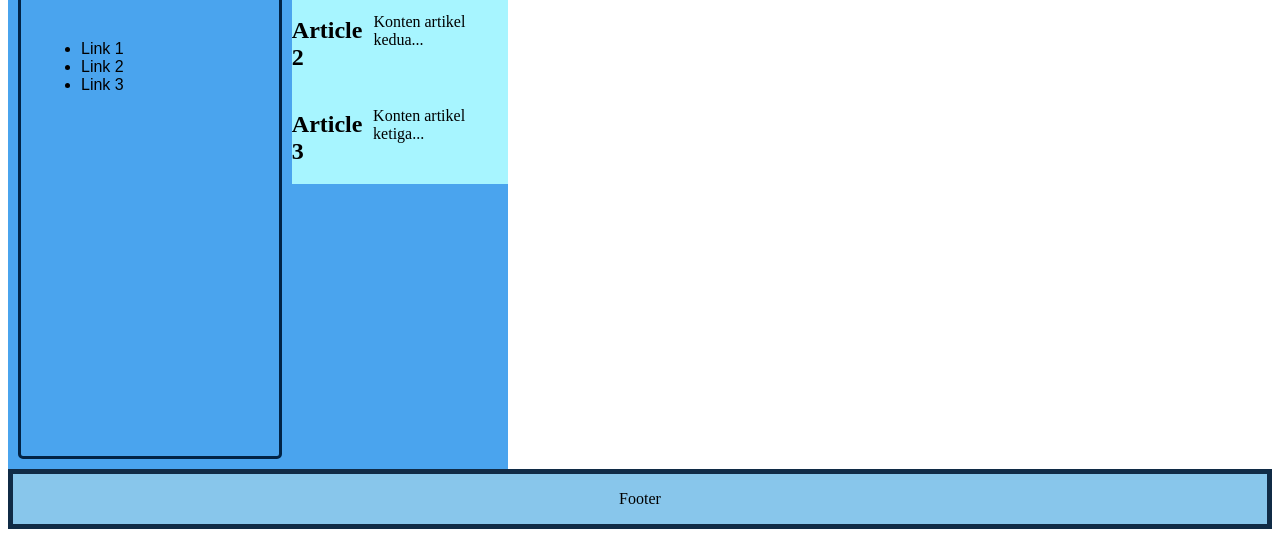
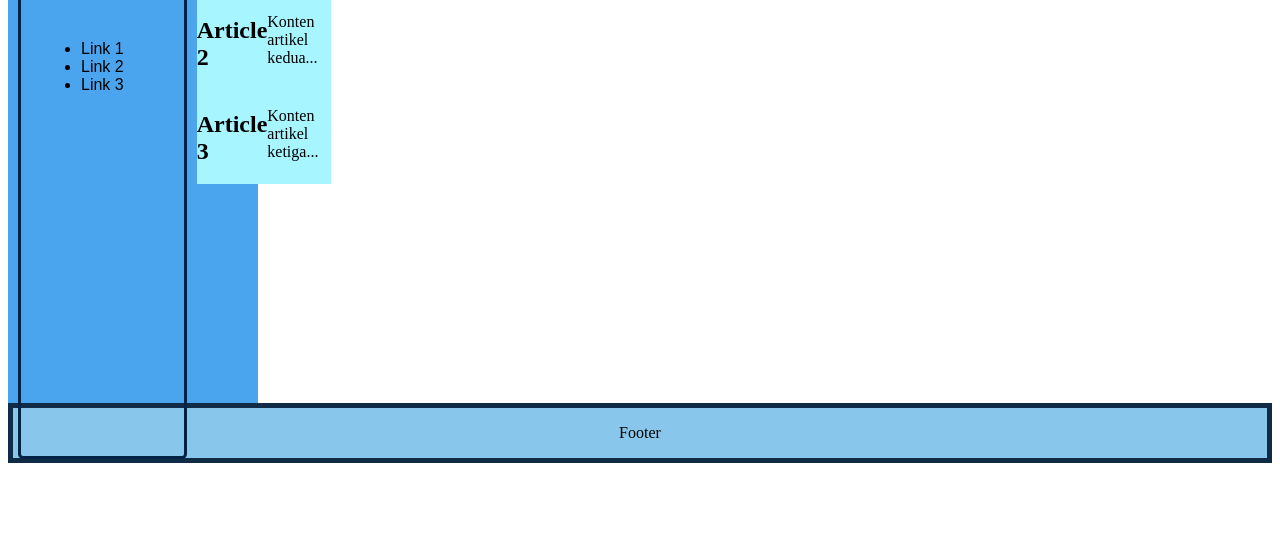
Before and after one commit to Gz1-z/latihan01, a plain HTML site: page index.html in a window 1280 px wide. Shown: the part 242-800 px from the top of the page. Drawn offline with Linux system fonts and the light colour scheme.

Commit message:
index.html

```diff
--- a/index.html
+++ b/index.html
@@ -41,7 +41,8 @@ body
             background-color: #4aa4ee;
             border: #150145;
             display: flex;
-            width: 500px;
+            width: 250px;
+            height: 500px;
         }
         footer {
             text-align: center;
```
